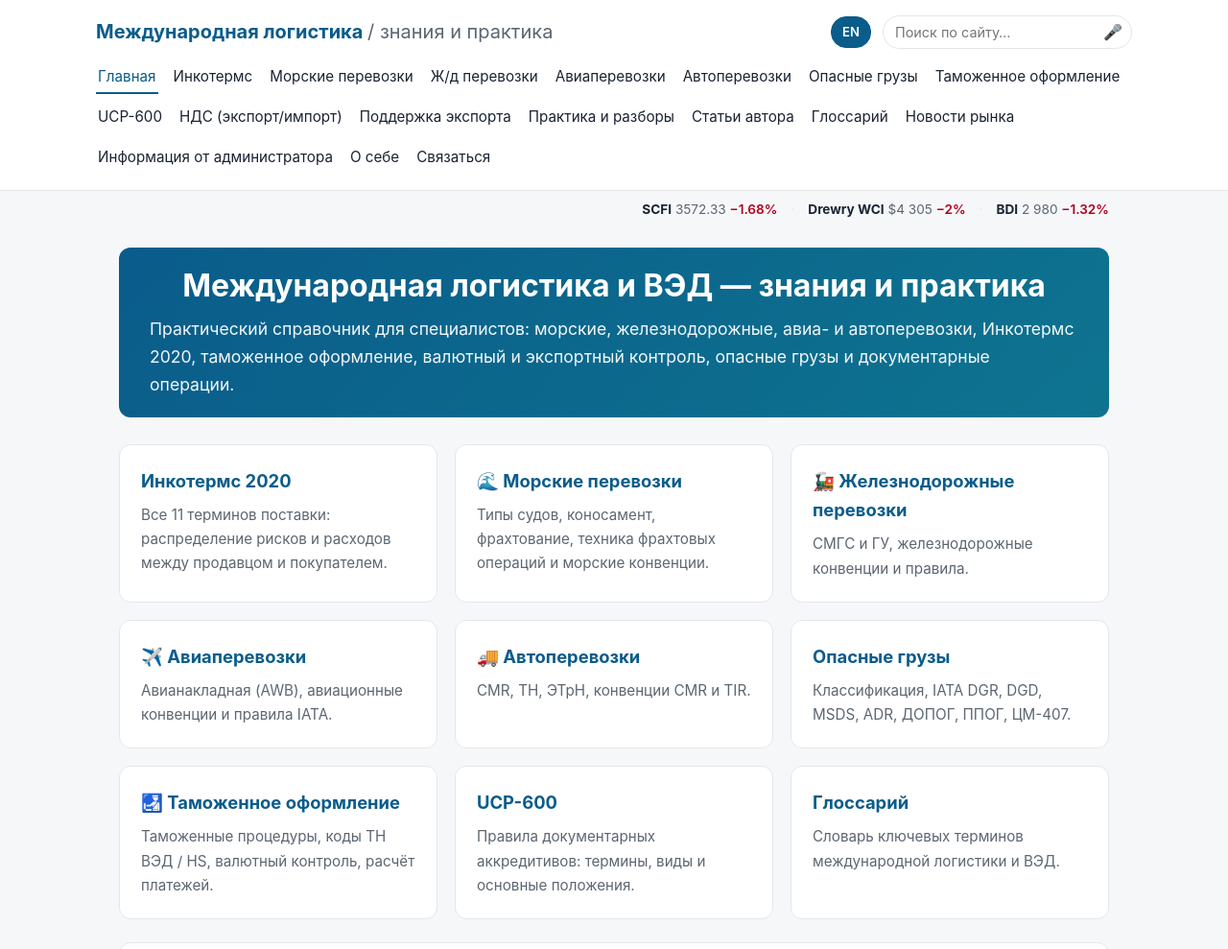
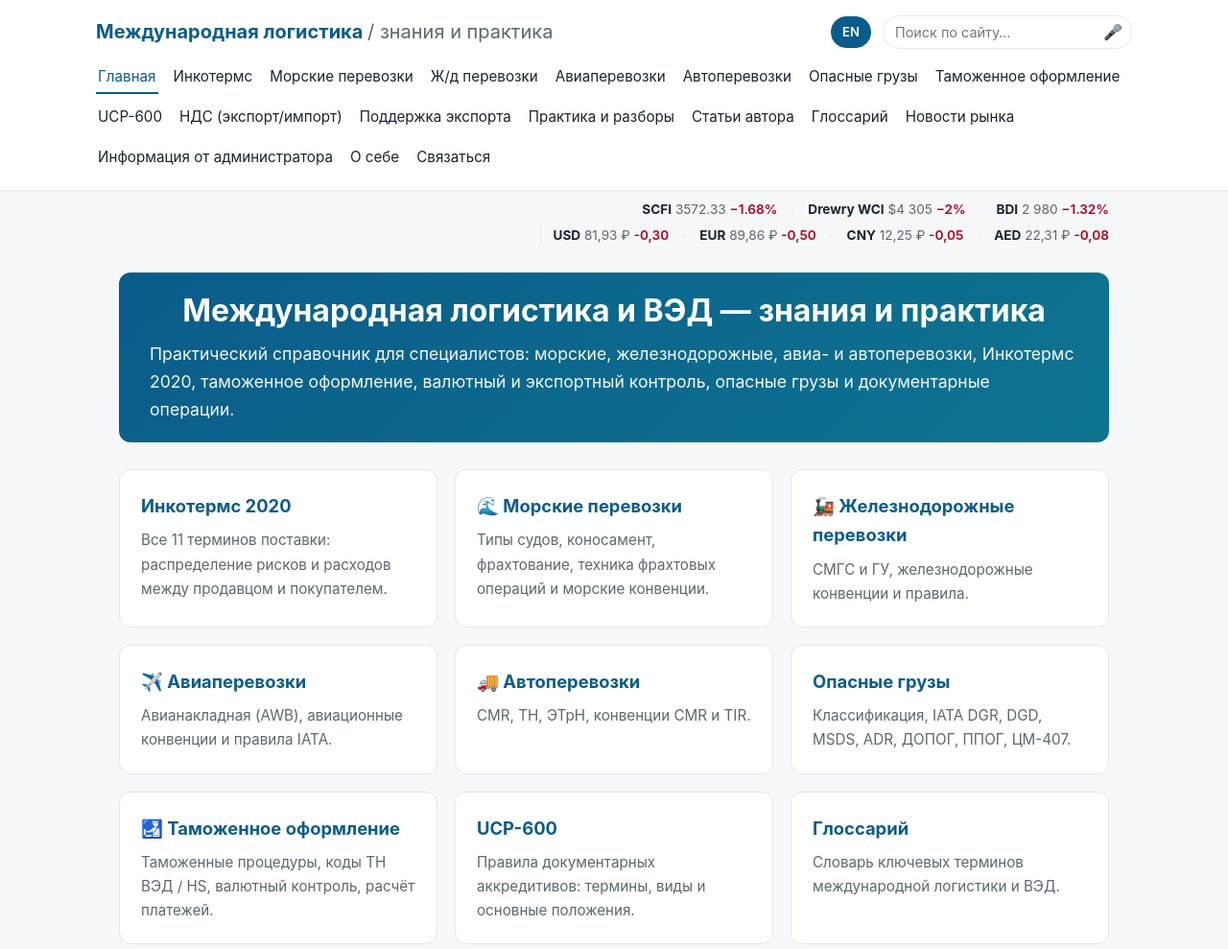
Before and after one commit to VadimAChirkov/logistics-site, a plain HTML site: page index.html in a window 1280 px wide. Shown: the top 989 px of the page at 96% size. Drawn offline with Linux system fonts and the light colour scheme.

Commit message:
Курсы валют ЦБ (USD/EUR/CNY/AED) в строку индексов
- currency-data.js: автообновляемые курсы с cbr.ru (генератор currency_fetch.py)
- рендер в строку indices-strip (script.js) с разделителем
- подключение data-файла в index.html + en/index.html
- стиль .fx-strip

```diff
--- /dev/null
+++ b/currency-data.js
@@ -0,0 +1,2 @@
+// Курсы валют ЦБ РФ (автообновление ежедневно).
+window.CURRENCY = {"updated": "20.11.2026", "rates": [{"code": "USD", "nameRu": "Доллар США", "nameEn": "US Dollar", "value": "81,93", "change": "-0,30", "up": false}, {"code": "EUR", "nameRu": "Евро", "nameEn": "Euro", "value": "89,86", "change": "-0,50", "up": false}, {"code": "CNY", "nameRu": "Юань", "nameEn": "Chinese Yuan", "value": "12,25", "change": "-0,05", "up": false}, {"code": "AED", "nameRu": "Дирхам ОАЭ", "nameEn": "UAE Dirham", "value": "22,31", "change": "-0,08", "up": false}]};
--- a/index.html
+++ b/index.html
@@ -138,6 +138,7 @@
     <br><a href="literature.html">Литература и источники</a> · <a href="disclaimer.html">Правовая информация</a> · <a href="contributors.html">Рецензенты</a>
   </footer>
   <script src="market-data.js"></script>
+  <script src="currency-data.js"></script>
   <script src="news-data.js"></script>
   <script src="script.js"></script>
 </body>
--- a/script.js
+++ b/script.js
@@ -223,6 +223,25 @@ window.L10N = (function () {
   if (updEl) updEl.textContent = M.updated;
 })();
 
+// Курсы валют ЦБ РФ (USD, EUR, CNY, AED) — добавляются в строку индексов
+(function () {
+  var strip = document.getElementById('indices-strip');
+  var C = window.CURRENCY;
+  if (!strip || !C || !C.rates || !C.rates.length) return;
+  var en = document.documentElement.lang === 'en';
+  var parts = [];
+  for (var i = 0; i < C.rates.length; i++) {
+    var r = C.rates[i];
+    var cls = r.up ? 'scfi-delta-up' : 'scfi-delta-down';
+    var nm = en ? r.nameEn : r.nameRu;
+    parts.push('<span class="idx-item" title="' + nm + '"><strong>' + r.code + '</strong> ' + r.value + ' &#8381; <span class="' + cls + '">' + r.change + '</span></span>');
+  }
+  var fx = document.createElement('span');
+  fx.className = 'fx-strip';
+  fx.innerHTML = parts.join('<span class="idx-sep">·</span>');
+  strip.appendChild(fx);
+})();
+
 // Новости (данные из news-data.js)
 (function () {
   var newsBox = document.getElementById('news-widget');
--- a/style.css
+++ b/style.css
@@ -425,3 +425,6 @@ article pre code {
   visibility: visible;
   transform: translateY(0);
 }
+
+/* Курсы валют ЦБ РФ в строке индексов */
+.fx-strip { display: inline-flex; align-items: baseline; flex-wrap: wrap; gap: 4px 14px; padding-left: 12px; margin-left: 4px; border-left: 1px solid var(--border); }
```
Also changed, not shown: en/index.html (+1 -0 lines).
